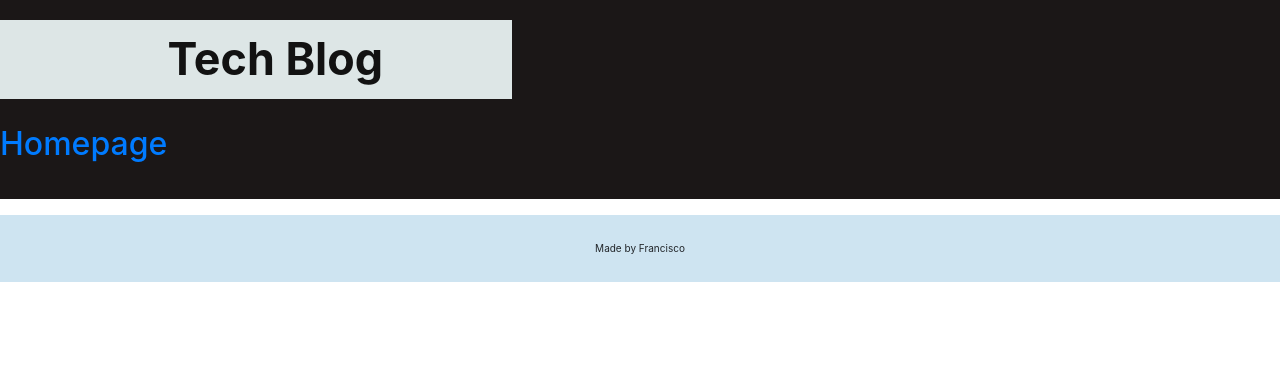
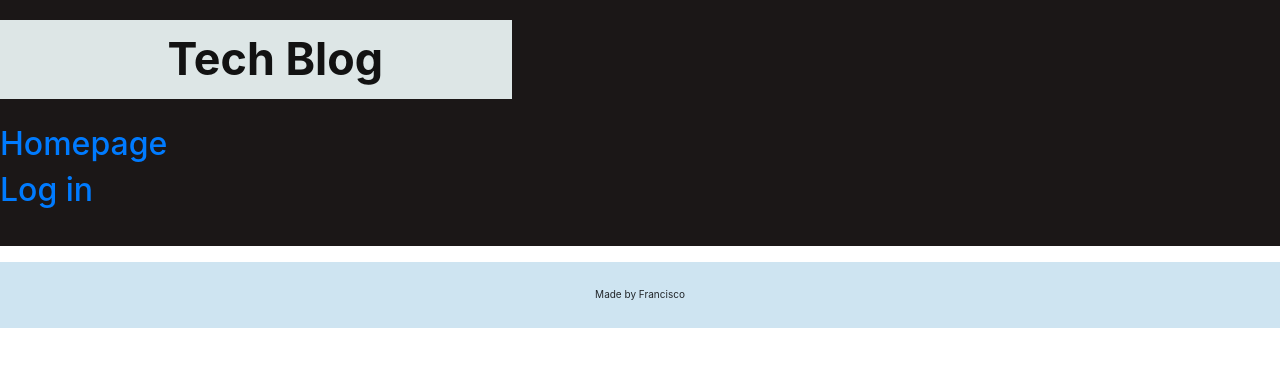
Before and after one commit to PanchoPuma/CMS-style-tech-blog, a Node server app: page / in a window 1280 px wide. Shown: the top 367 px of the page. Run offline with Node 20, Linux system fonts and the light colour scheme; data that the repository does not hold is empty; some libraries are stand-ins or nearby versions.

Commit message:
fixing handlebars

```diff
--- a/views/layouts/main.handlebars
+++ b/views/layouts/main.handlebars
@@ -26,12 +26,12 @@
             <a href="/dashboard">dashboard</a>
         </h2>
         <h2>
-            <a href="/logout" ></a>
+            <a href="/logout" > Log out</a>
             {{!-- <button id="logout" class="btn-no-style">logout</button> --}}
         </h2>
         {{else}}
         <h2>
-            <a href="/login" ></a>
+            <a href="/login" > Log in</a>
             {{!-- <button id="login" class="btn-no-style">login</button> --}}
         </h2>
         </ul>
```
